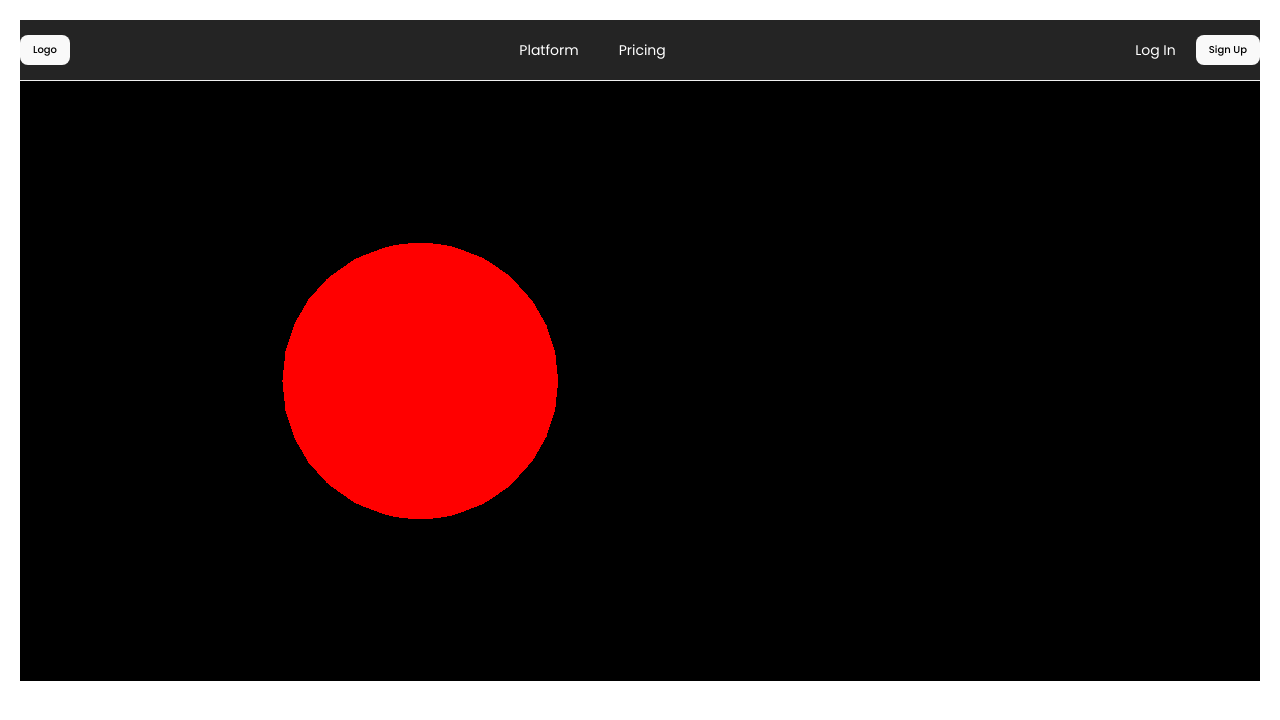
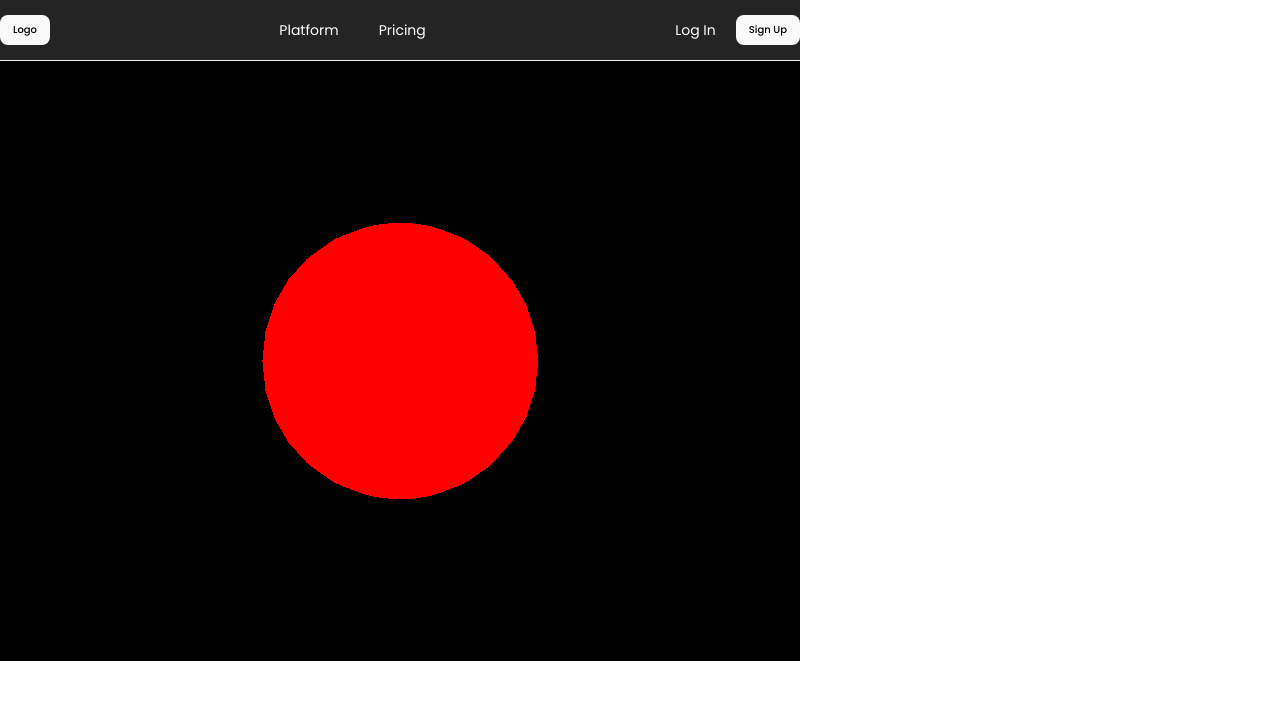
Before and after one commit to Wednesday-Vibes/vpn-frontend, a React (Vite) app: page / in a window 1280 px wide. Shown: the top 720 px of the page. Built offline with nearby package versions, Linux system fonts and the light colour scheme; no server answers.

Commit message:
fix root layout style

```diff
--- a/src/styles/App.less
+++ b/src/styles/App.less
@@ -1,13 +1,3 @@
-#root {
-    max-width: 1280px;
-    margin: 0 auto;
-    padding: 2rem;
-    text-align: center;
-
-    width: 100vw;
-    height: 100vh;
-}
-
 .App {
     display: flex;
     flex-direction: column;
```
